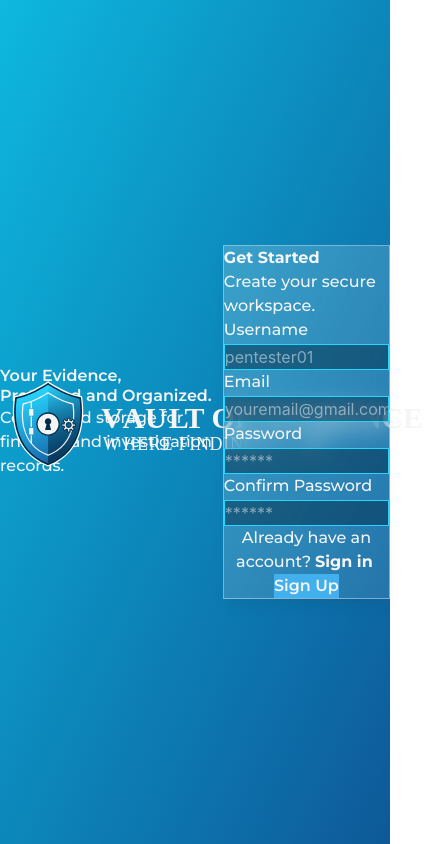
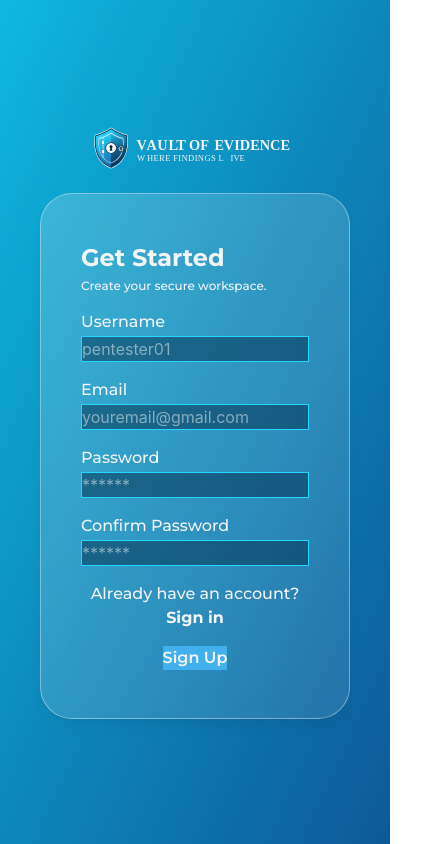
Before and after one commit to AgileOrc/Vault-of-Evidence, a React (Vite) app in the folder frontend/: page /SignUp in a window 390 px wide. Shown: the whole page, 448 px wide, since content can reach past the window. Built offline with nearby package versions, Linux system fonts and the light colour scheme.

Commit message:
fix: making responsive for left column

```diff
--- a/frontend/src/App.tsx
+++ b/frontend/src/App.tsx
@@ -13,7 +13,7 @@ function App () {
     <Routes>
       <Route path='/' element={<Login />} />
       <Route element={<AppLayout />}>
-        <Route path='/dashboard' element={<Dashboard />} />
+        <Route path='/Dashboard' element={<Dashboard />} />
       </Route>
       <Route path='/SignUp' element={<SignUp />} />
       <Route path='/ResetPassword' element={<ResetPassword />} />
--- a/frontend/src/pages/Signup.tsx
+++ b/frontend/src/pages/Signup.tsx
@@ -82,40 +82,44 @@ function Signup() {
     };
 
     return (
-        <main className='flex min-h-screen items-center bg-linear-to-br from-[#0EB8DF] to-[#0E5998]'>
-            {/* Logo */}
-            <div className='mt-2 absolute w-md lg:top-10 lg:left-14 xl:top-16 xl:left-14'>
-                <img src={logo} alt='Vault of Evidence Logo' className='md:max-h-12 lg:max-h-22 xl:max-h-32' />
-            </div>
+        <main className='flex flex-col lg:flex-row min-h-screen justify-center items-center lg:items-start lg:pt-28 xl:pt-16 gap-y-5 md:gap-y-8 bg-linear-to-br from-[#0EB8DF] to-[#0E5998]'>
 
             {/* Left Side */}
-            <section className='flex w-4/7 flex-col justify-center lg:gap-y-40 lg:px-12 xl:px-18 text-white'>
-                <div className= 'flex flex-1 flex-col lg:px-5 xl:px-6 lg:gap-y-3 xl:gap-y-4'>
-                    <h1 className='lg:text-4xl xl:text-5xl font-semibold font-montserrat leading-tight'>
+            <section className='flex w-full lg:w-4/7 flex-col items-center lg:items-start justify-center px-6 lg:gap-y-24 lg:px-14 xl:px-20 text-white'>
+                {/* Logo */}
+                <div>
+                    <img
+                        src={logo}
+                        alt='Vault of Evidence Logo'
+                        className='items-center min-h-12 md:min-h-16 lg:min-h-20 xl:min-h-28 object-contain' />
+                </div>
+
+                <div className='hidden lg:flex flex-col lg:px-5 xl:px-6 lg:gap-y-3 xl:gap-y-4'>
+                    <h1 className='lg:text-3xl xl:text-5xl font-semibold font-montserrat leading-tight'>
                         Your Evidence, <br/> Protected and Organized.
                     </h1>
                     <p className='max-w-xl lg:text-xl xl:text-2xl font-montserrat font-medium text-white'>
-                        Centralized storage for findings and investigation records.
+                        Centralized storage for findings and <br/> investigation records.
                     </p>
                 </div>
             </section>
 
-            {/* Right Side - Diubah dari div menjadi tag <form> */}
-            <section className='flex w-3/7 items-center lg:px-12 xl:px-18'>
+            {/* Right Side */}
+            <section className='flex w-full md:w-xl lg:w-[60vh] xl:w-3/7 max-h-screen items-center justify-center px-10 md:px-12 lg:px-12 xl:px-18'>
                 <form
                     onSubmit={handleSignupSubmit}
-                    className='flex flex-col lg:gap-y-4 xl:gap-y-8 lg:px-10 lg:py-12 xl:px-14 xl:py-16 w-xl max-w-xl lg:rounded-[36px] xl:rounded-[40px] border border-white/40 bg-linear-to-br from-white/20 to-white/10 shadow-lg shadow-black/5 backdrop-blur-md'
+                    className='flex flex-col gap-y-4 md:gap-y-6 lg:gap-y-4 xl:gap-y-4 px-10 py-12 md:px-12 lg:px-10 lg:py-12 xl:px-14 xl:py-14 w-full md:w-xl rounded-4xl lg:rounded-[36px] xl:rounded-[40px] border border-white/40 bg-linear-to-br from-white/20 to-white/10 shadow-lg shadow-black/5 backdrop-blur-md'
                 >
-                    <div className='flex flex-col'>
-                        <h2 className='lg:text-3xl xl:text-[2.5rem] font-montserrat font-bold text-white'>
+                    <div className='flex flex-col gap-y-1'>
+                        <h2 className='text-2xl md:text-3xl xl:text-[2.5rem] font-montserrat font-bold text-white'>
                             Get Started
                         </h2>
-                        <p className='font-montserrat font-medium text-white lg:text-sm xl:text-lg'>
+                        <p className='font-montserrat font-medium text-white text-xs md:text-sm xl:text-lg'>
                             Create your secure workspace.
                         </p>
                     </div>
 
-                    {/* Alert Error dari Backend (Contoh: Email sudah terdaftar) */}
+                    {/* Alert Error dari Backend */}
                     {serverError && (
                         <div className="bg-red-500/20 border border-red-500 text-red-200 px-4 py-2 rounded-lg font-montserrat text-sm">
                              {serverError}
```
